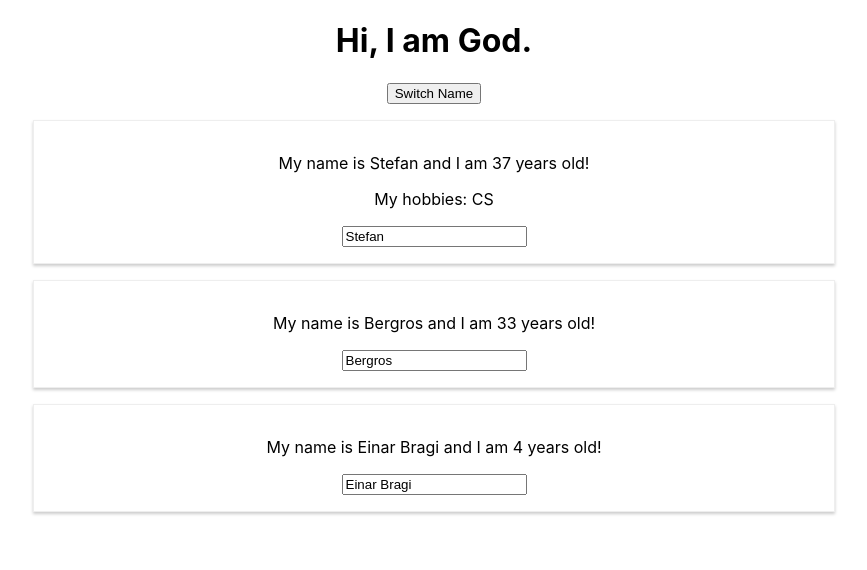
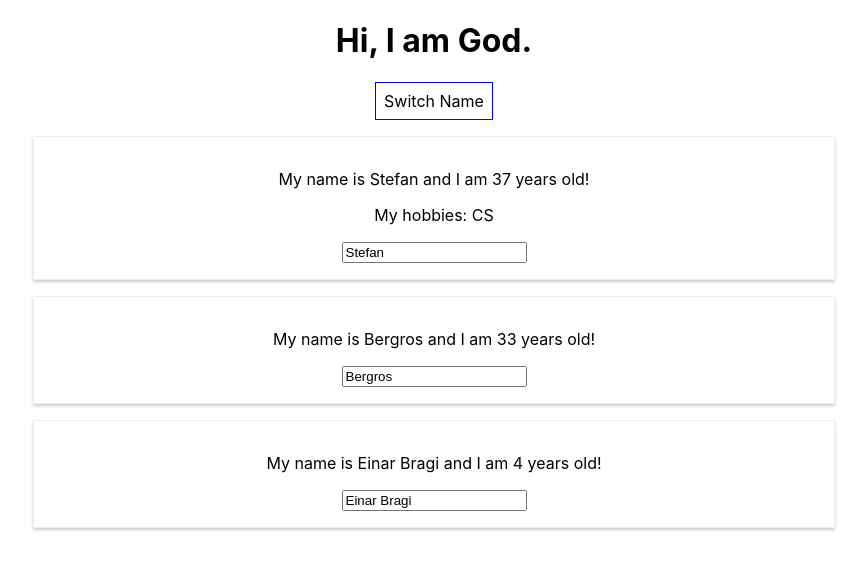
Before and after one commit to stefane81/reactjs-burger-time, a React (Create React App) app: page / in a window 1280 px wide. Shown: the top 570 px of the page, without its empty margins (206-1073 px from the left). Built offline with nearby package versions, Linux system fonts and the light colour scheme.

Commit message:
not sure

```diff
--- a/src/App.js
+++ b/src/App.js
@@ -61,10 +61,21 @@
 	};
 
 	render() {
+		const style = {
+			backgroundColor: 'white',
+			font: 'inherit',
+			border: '1px solid blue',
+			padding: '8px',
+			cursor: 'pointer'
+		};
+
 		return (
 			<div className="App">
 				<h1>Hi, I am God.</h1>
-				<button onClick={this.switchNameHandler.bind(this, 'Not real')}>
+				<button
+					style={style}
+					onClick={this.switchNameHandler.bind(this, 'Not real')}
+				>
 					Switch Name
 				</button>
 				<Person
```
